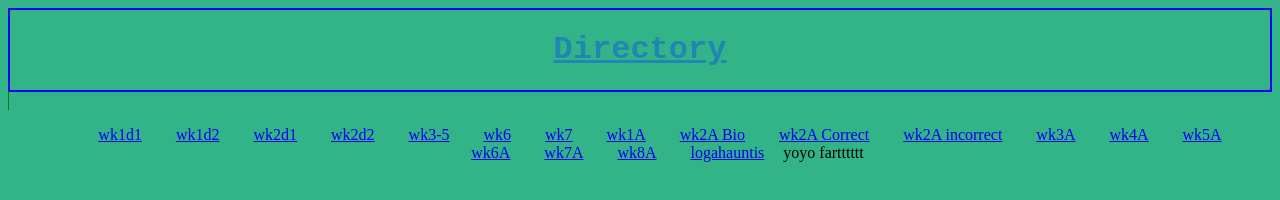
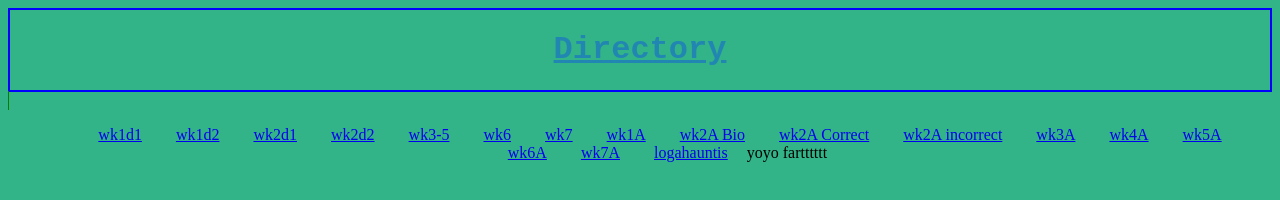
Before and after one commit to aliaas17/HTMLJSWIN2024_BrettSilva, a plain HTML site: page index.html in a window 1280 px wide. Shown: the top 200 px of the page. Drawn offline with Linux system fonts and the light colour scheme.

Commit message:
fedrgthyjk

```diff
--- a/index.html
+++ b/index.html
@@ -28,8 +28,7 @@
             <li class="nav-list"><a href="./Assignments/wk4Assignemnt/index.html">wk4A</a></li>
             <li class="nav-list"><a href="./Assignments/wk5Assignment/index.html">wk5A</a></li>
             <li class="nav-list"><a href="./Assignments/wk6Assignment/index.html">wk6A</a></li>
-            <li class="nav-list"><a href="./Assignments/wk7Assignment/index.html">wk7A</a></li>
-            <li class="nav-list"><a href="./Assignments/wk8Assignment/index.html">wk8A</a></li>
+            <li class="nav-list"><a href="./Assignments/wk7Assignment/w7_assignment/index.html">wk7A</a></li>
             <li class="nav-list"><a href="https://www.youtube.com/@logahauntis">logahauntis</a></li>
 
 
```
